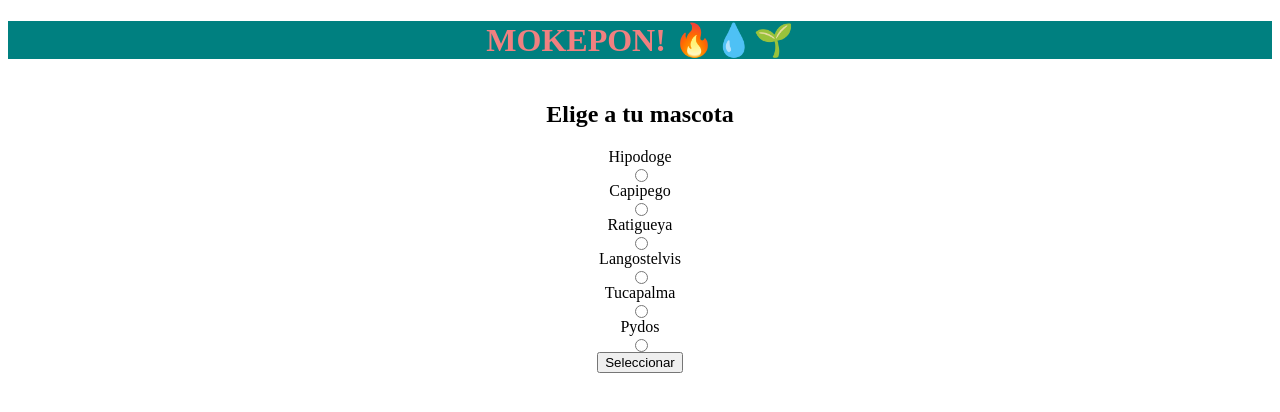
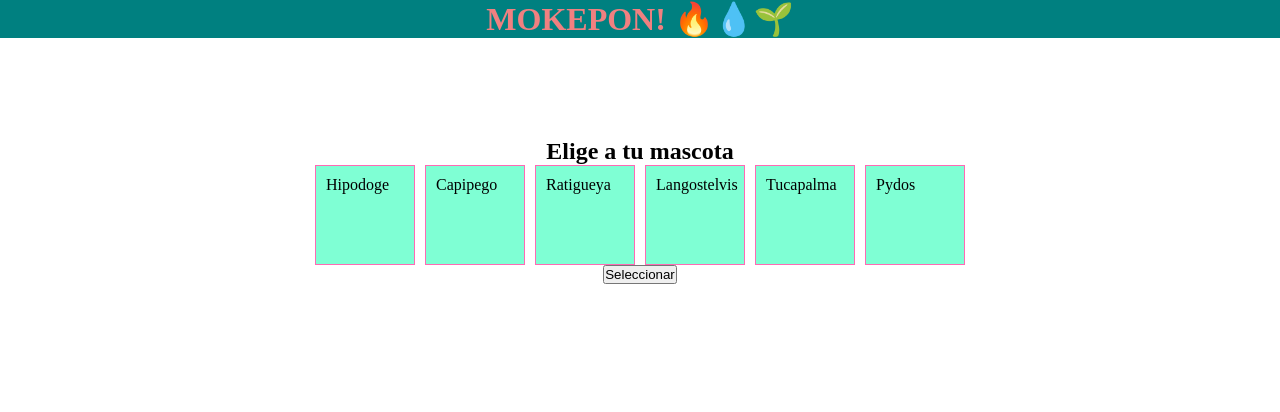
Before and after one commit to cybermito/Nuevo-Curso-de-Programacion-Basica, a plain HTML site: page mokepon/mokepon.html in a window 1280 px wide. Drawn offline with Linux system fonts and the light colour scheme.

Commit message:
Retomando el curso 25 de Agosto de 2023

```diff
--- a/mokepon/mokepon.html
+++ b/mokepon/mokepon.html
@@ -10,27 +10,30 @@
 </head>
 <body>
     <h1 class="titulo" id="title">MOKEPON! 🔥💧🌱</h1>
+
     <section id="seleccionar-mascota">
         <h2>Elige a tu mascota</h2>
 
-        <label for="hipodoge">Hipodoge</label>
-        <input type="radio" name="mascota" id="hipodoge"/>
+        <div class="tarjetas">
 
-        <label for="capipepo">Capipego</label>
-        <input type="radio" name="mascota" id="capipepo"/>
+            <label class="tarjeta-mokepon" for="hipodoge">Hipodoge</label>
+            <input type="radio" name="mascota" id="hipodoge"/>
 
-        <label for="ratigueya">Ratigueya</label>
-        <input type="radio" name="mascota" id="ratigueya"/>
+            <label class="tarjeta-mokepon" for="capipepo">Capipego</label>
+            <input type="radio" name="mascota" id="capipepo"/>
 
-        <label for="langostelvis">Langostelvis</label>
-        <input type="radio" name="mascota" id="langostelvis"/>
+            <label class="tarjeta-mokepon" for="ratigueya">Ratigueya</label>
+            <input type="radio" name="mascota" id="ratigueya"/>
 
-        <label for="tucapalma">Tucapalma</label>
-        <input type="radio" name="mascota" id="tucapalma"/>
+            <label class="tarjeta-mokepon" for="langostelvis">Langostelvis</label>
+            <input type="radio" name="mascota" id="langostelvis"/>
 
-        <label for="pydos">Pydos</label>
-        <input type="radio" name="mascota" id="pydos"/>
+            <label class="tarjeta-mokepon" for="tucapalma">Tucapalma</label>
+            <input type="radio" name="mascota" id="tucapalma"/>
 
+            <label class="tarjeta-mokepon" for="pydos">Pydos</label>
+            <input type="radio" name="mascota" id="pydos"/>
+        </div>
         <!-- MASCOTAS
 
         Hipodoge -> Agua
--- a/mokepon/style.css
+++ b/mokepon/style.css
@@ -1,3 +1,8 @@
+*{
+    margin: 0;
+    padding: 0;
+    box-sizing: border-box;
+}
 .titulo {
     text-align: center;
     color: lightcoral;
@@ -5,8 +10,27 @@
 }
 
 #seleccionar-mascota{
+    margin: 100px auto;
     display: flex;
     flex-direction: column;
     justify-content: center;
     align-items: center;
 }
+
+.tarjetas{
+    display: flex;
+    gap: 10px;
+}
+
+.tarjeta-mokepon{
+
+    width: 100px;
+    height: 100px;
+    padding: 10px;
+    background-color: aquamarine;
+    border: 1px solid hotpink;
+}
+
+input{
+    display: none;
+}
```
Also changed, not shown: pagina.html (+1 -1 lines), README.md, img/dragon-4417431_640.png (added), mokepon/img/blue-1293165_640.png (added), mokepon/img/brontosaurus-37797_640.png (added), mokepon/img/dino-2026962_1280.png (added), mokepon/img/dinosaur-3172048_640.png (added), mokepon/img/dragon-1597568_640.png (added), mokepon/img/dragon-1597597_640.png (added), mokepon/img/dragon-1597607_640.png (added), mokepon/img/dragon-1949988_640.png (added), mokepon/img/dragon-4538392_640.png (added), mokepon/img/snake-312561_640.png (added).
